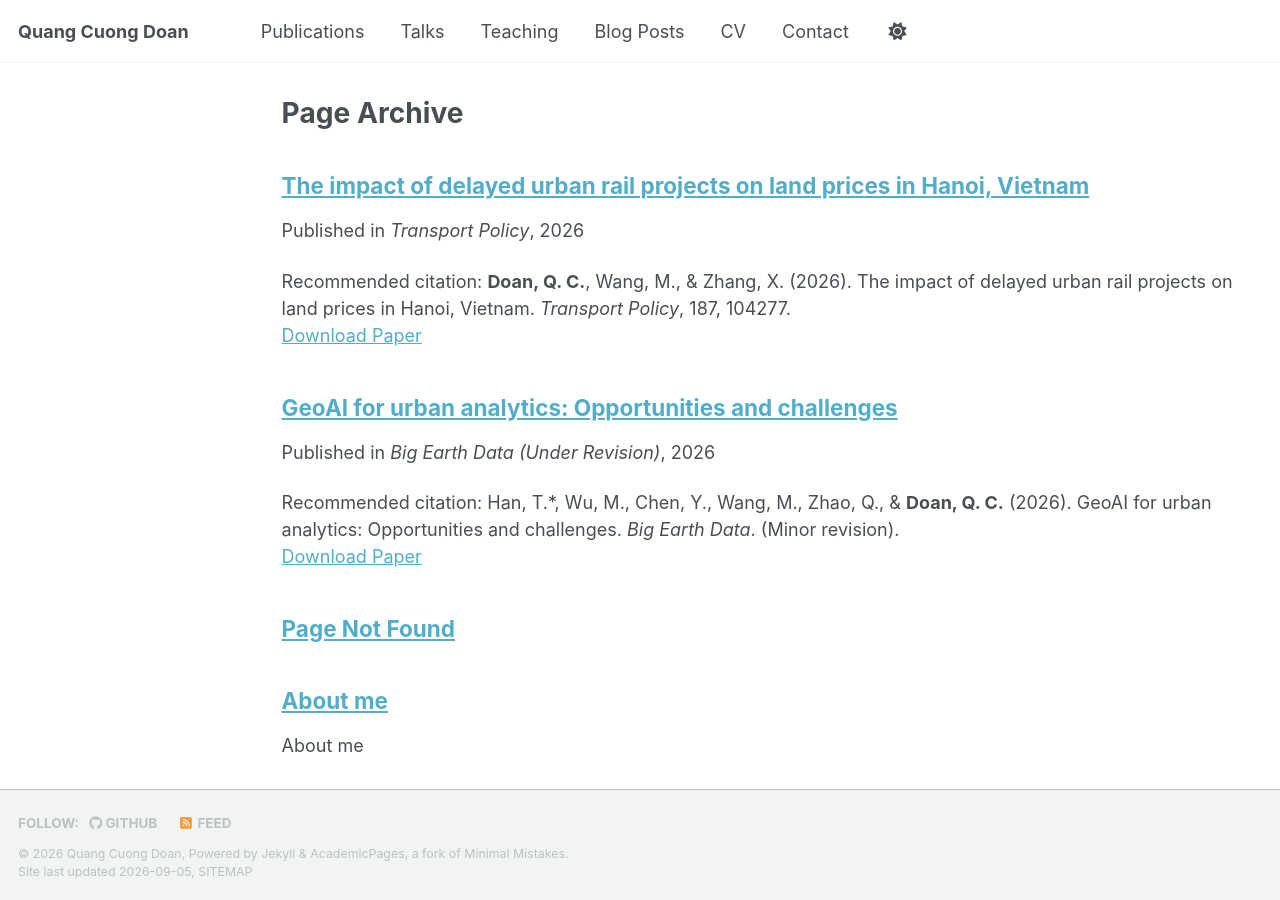
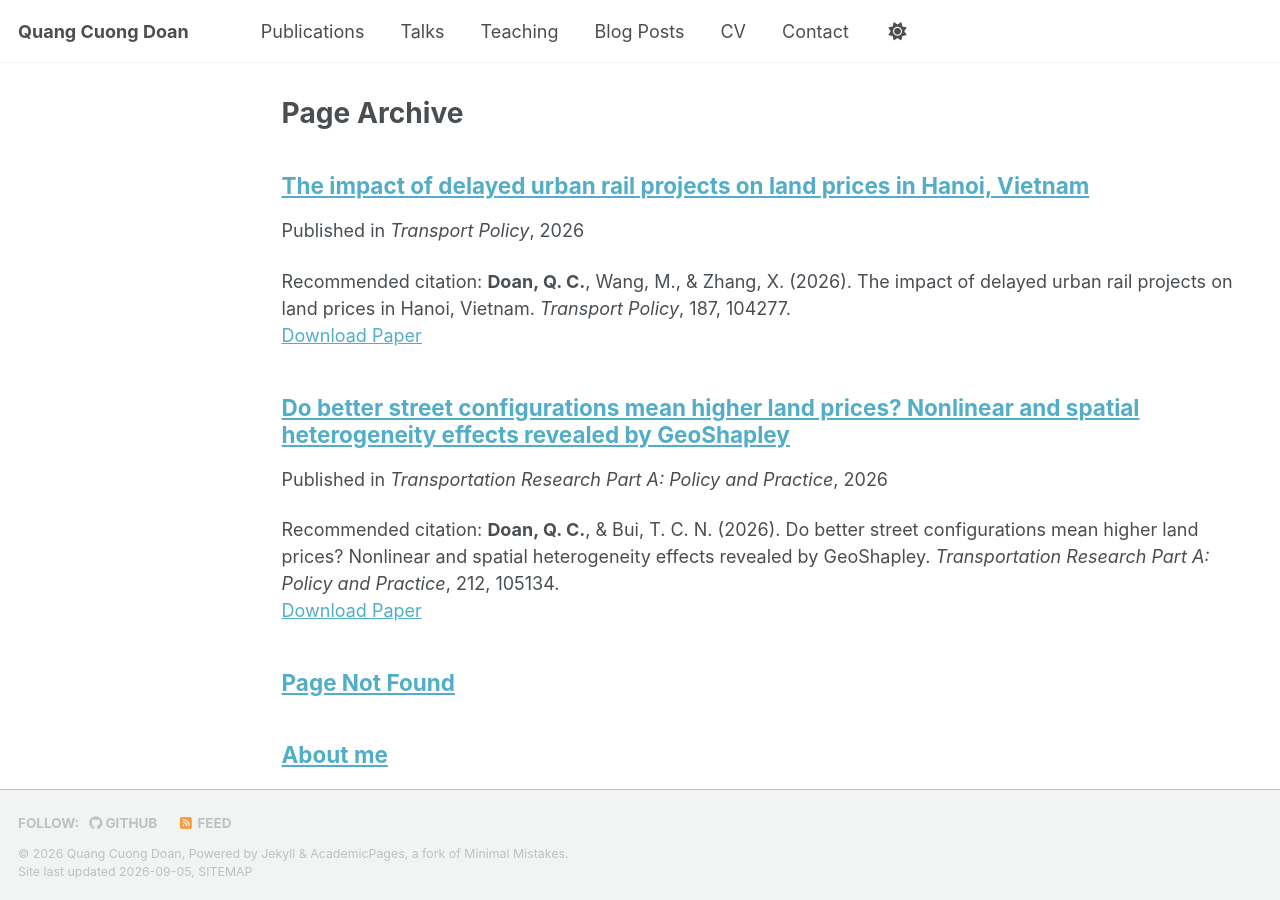
Before and after one commit to cuonghku95/cuonghku95.github.io, a Jekyll site: the page built from _pages/page-archive.html, in a window 1280 px wide and 900 px high. Built offline with Jekyll 4.4.1, drawn with Linux system fonts in a browser that asks for light colours; a script bundle is joined from its source files by our own code; library files that are not in the unit come from our copies.

Commit message:
Revise publication entry for Transportation Research Part A
Updated publication details including title, permalink, date, venue, paper URL, and citation.

```diff
--- a/files/2026-07-02-TransportationA.md
+++ b/files/2026-07-02-TransportationA.md
@@ -1,13 +1,13 @@
 ---
-title: "GeoAI for urban analytics: Opportunities and challenges"
+title: "Do better street configurations mean higher land prices? Nonlinear and spatial heterogeneity effects revealed by GeoShapley"
 collection: publications
-permalink: /publication/2026-geoai-urban-analytics
-date: 2026-03-03
-venue: 'Big Earth Data (Under Revision)'
-paperurl: ''
-citation: 'Han, T.*, Wu, M., Chen, Y., Wang, M., Zhao, Q., & <b>Doan, Q. C.</b> (2026). GeoAI for urban analytics: Opportunities and challenges. <i>Big Earth Data</i>. (Minor revision).'
+permalink: /publication/2026-tra
+date: 2026-10-01
+venue: 'Transportation Research Part A: Policy and Practice'
+paperurl: 'https://doi.org/10.1016/j.tra.2026.105134'
+citation: '<b>Doan, Q. C.</b>, & Bui, T. C. N. (2026). Do better street configurations mean higher land prices? Nonlinear and spatial heterogeneity effects revealed by GeoShapley. <i>Transportation Research Part A: Policy and Practice</i>, 212, 105134.'
 ---
 
 <div style="text-align: justify;">
-Han, T.*, Wu, M., Chen, Y., Wang, M., Zhao, Q., Doan, Q. C.. (2026). GeoAI for urban analytics: Opportunities and challenges. Big Earth Data. (Minor revision)
+Doan, Q. C., & Bui, T. C. N. (2026). Do better street configurations mean higher land prices? Nonlinear and spatial heterogeneity effects revealed by GeoShapley. <i>Transportation Research Part A: Policy and Practice</i>, 212, 105134. https://doi.org/10.1016/j.tra.2026.105134
 </div>
```
